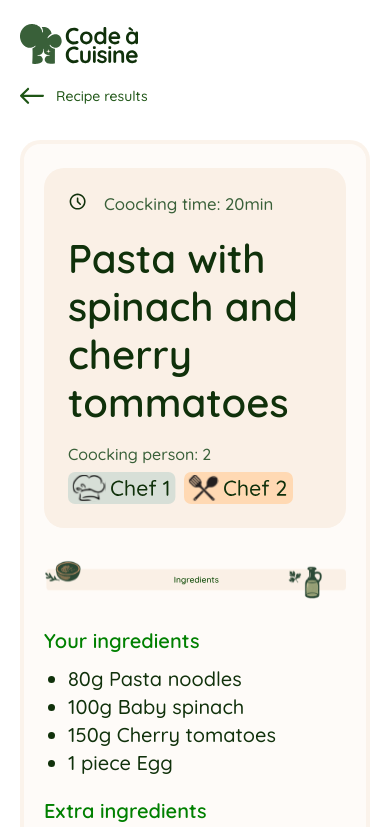
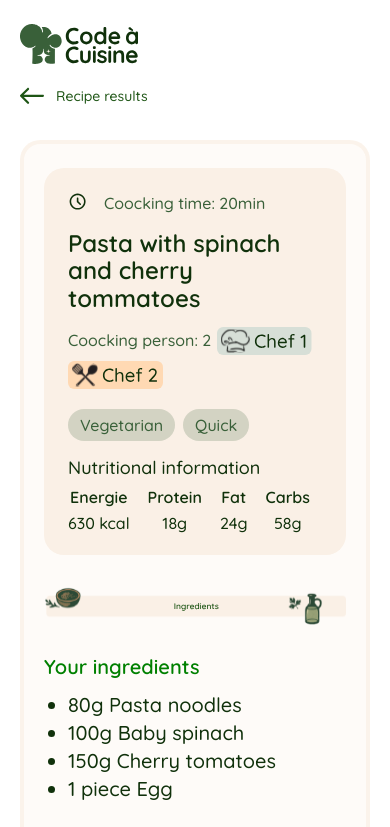
Before and after one commit to FatihYalcin42/code-cuisine, an Angular app: page /preparation in a window 390 px wide. Shown: the top 827 px of the page. Built offline with nearby package versions, Linux system fonts and the light colour scheme.

Commit message:
fix: restore mobile recipe header details and scale down the title, cook labels, and nutrition layout

```diff
--- a/src/app/pages/preparation-page/preparation-page.scss
+++ b/src/app/pages/preparation-page/preparation-page.scss
@@ -628,23 +628,74 @@
   }
 
   .preparation-intro {
-    flex-direction: column;
+    display: grid;
+    grid-template-columns: 1fr;
     min-height: auto;
     padding: 24px;
-    gap: 24px;
+    gap: 20px;
   }
 
   .preparation-intro-main {
     max-width: none;
+    gap: 14px;
   }
 
   .preparation-intro-side {
-    display: none;
+    display: block;
+    flex: 0 0 auto;
   }
 
   .preparation-intro,
   .preparation-card {
     padding: 24px;
+  }
+
+  .preparation-intro-side-panel {
+    justify-items: start;
+    align-content: start;
+    gap: 18px;
+  }
+
+  .preparation-title {
+    max-width: none;
+    font-size: 24px;
+    line-height: 1.15;
+  }
+
+  .preparation-tags {
+    justify-content: flex-start;
+    gap: 8px;
+  }
+
+  .preparation-tag {
+    min-width: auto;
+    height: 32px;
+    padding: 6px 12px;
+    font-size: 16px;
+    line-height: 1;
+  }
+
+  .preparation-nutrition {
+    gap: 12px;
+  }
+
+  .preparation-nutrition-title {
+    font-size: 18px;
+  }
+
+  .preparation-nutrition-grid {
+    grid-template-columns: repeat(4, minmax(0, max-content));
+    justify-content: start;
+    gap: 10px 18px;
+  }
+
+  .preparation-nutrition-label {
+    font-size: 16px;
+  }
+
+  .preparation-nutrition-value {
+    font-size: 16px;
+    line-height: 1;
   }
 
   .preparation-ingredients-grid {
@@ -679,12 +730,20 @@
   }
 
   .preparation-meta-item {
-    font-size: 1.05rem;
+    font-size: 16px;
+    line-height: 1.1;
   }
 
-  .preparation-chefs,
+  .preparation-chefs {
+    gap: 6px;
+  }
+
   .preparation-chefs-label {
     font-size: 16px;
-    line-height: 1.25;
+    line-height: 1.1;
+  }
+
+  .preparation-cook-label {
+    height: 28px;
   }
 }
```
